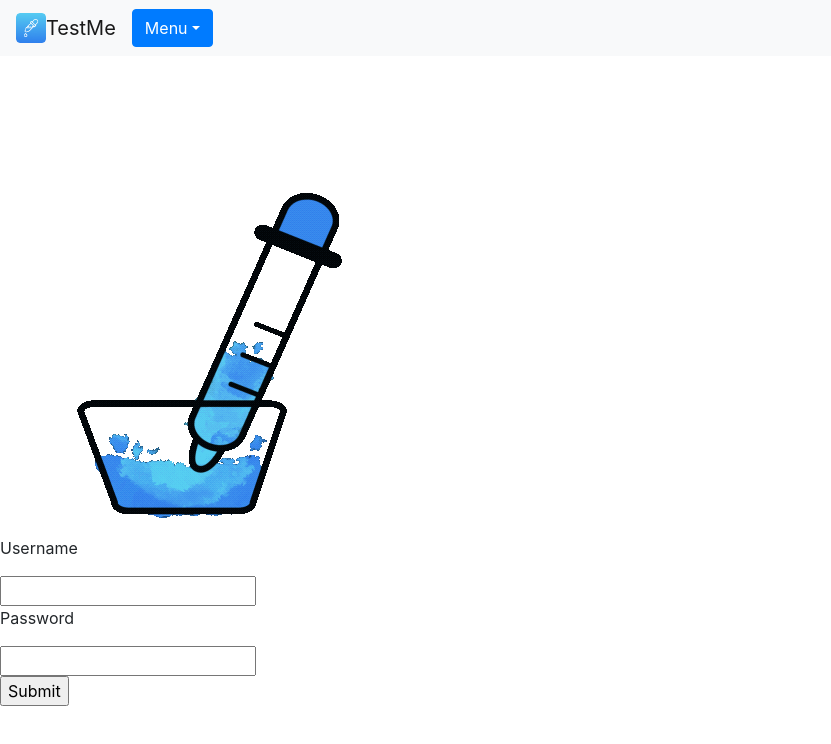
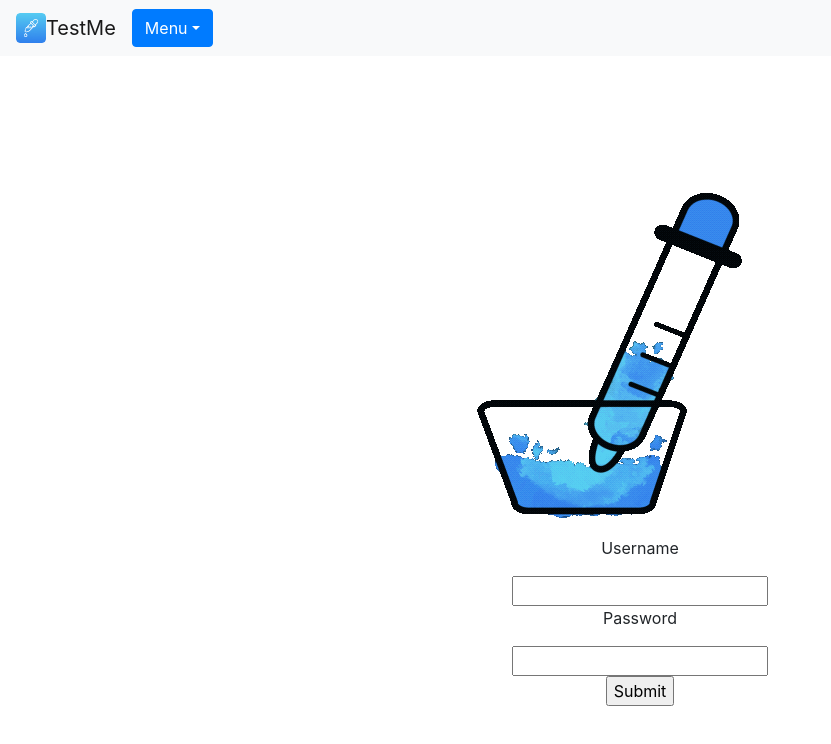
Before and after one commit to sauravghosal/testme, a Next.js app: page / in a window 1280 px wide. Shown: the top 744 px of the page, without its empty margins (0-831 px from the left). Built offline with nearby package versions, Linux system fonts and the light colour scheme.

Commit message:
Added the splash
Splash gif is added :)

```diff
--- a/pages/index.js
+++ b/pages/index.js
@@ -19,7 +19,7 @@ export default function Home(props) {
   };
 
   return (
-    <div>
+    <div><center>
       {console.log(user)}
       <img src="/splash.gif" alt = "gif"></img>
       <form onSubmit={handleSubmit}>
@@ -30,6 +30,7 @@ export default function Home(props) {
         <br></br>
         <input type="submit" value="Submit"></input>
       </form>
+      </center>
     </div>
   );
 }
```
Also changed, not shown: styles/Home.module.css (line endings or trailing spaces).
